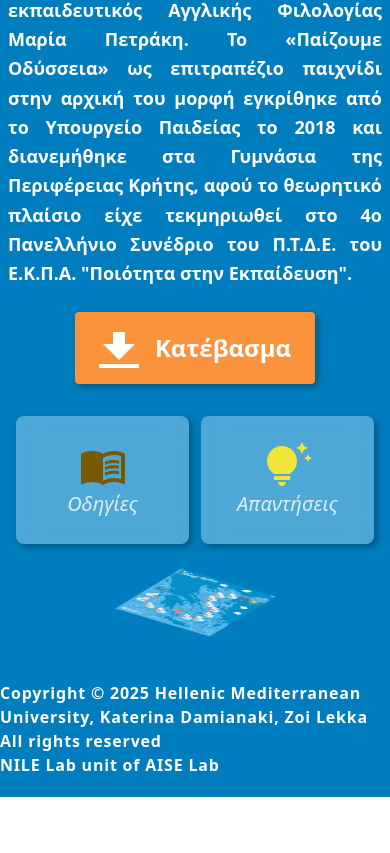
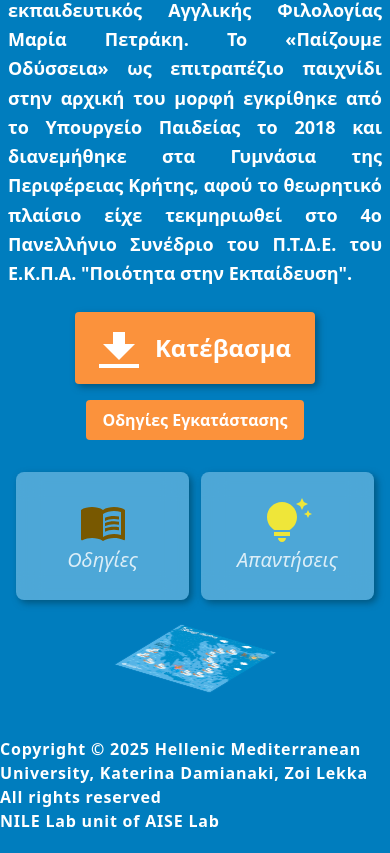
Before and after one commit to Sophie-Mat/OdysseyLandingPage, a React (Vite) app: page / in a window 390 px wide. Shown: the part 1365-2218 px from the top of the page. Before the commit the page ends 2162 px from the top, so only its background shows below. Built offline with nearby package versions, Linux system fonts and the light colour scheme.

Commit message:
Added instructions button

```diff
--- a/src/App.jsx
+++ b/src/App.jsx
@@ -103,12 +103,12 @@ function App() {
           </div>
 
           {/* Button Section */}
-          <div className="flex md:w-3/5 w-full items-center justify-center">
+          <div className="flex flex-col md:w-3/5 w-full items-center justify-center">
             <button
               // onClick={() => handleClick(text('downloadLink'))}
               onClick={handleDownload}
               className="bg-orange-400 hover:bg-orange-100 text-white hover:text-regal-blue font-bold py-4 px-6 md:py-6 md:px-12 rounded
-        inline-flex items-center justify-center shadow-[3px_3px_7px_rgba(0,70,100,0.7)] transition-all duration-200 ease-in-out"
+              inline-flex items-center justify-center shadow-[3px_3px_7px_rgba(0,70,100,0.7)] transition-all duration-200 ease-in-out"
             >
               <svg
                 className="fill-current w-10 h-10 md:w-16 md:h-16"
@@ -121,6 +121,21 @@ function App() {
                 {text('downloadButtonText')}
               </span>
             </button>
+            {/* Installation Guide */}
+            {text('instalationGuide') !== "NULL" && (
+              <button
+                className="mt-4 bg-orange-400 hover:bg-orange-100 text-white hover:text-regal-blue font-semibold py-2 px-4 rounded shadow transition-all duration-200 outline-none border-none"
+                onClick={() => {
+                  setModalMenu(null);
+                  setModalTitle(text('installationText'));
+                  setPdfUrl(text('instalationGuide'));
+                  setModalOpen(true);
+                }}
+                style={{ boxShadow: "none" }}
+              >
+                {text('installationText')}
+              </button>
+            )}
           </div>
         </div>
       </div>
@@ -161,15 +176,8 @@ function App() {
                   <button
                     className="bg-blue-200 hover:bg-blue-300 text-black font-bold py-2 px-4 rounded"
                     onClick={() => setPdfUrl(text('instructionsHighLink'))}
-                    disabled={language === 'en'}
                   >
                     {text('instructionsHighText')}
-                  </button>
-                  <button
-                    className="bg-blue-200 hover:bg-blue-300 text-black font-bold py-2 px-4 rounded"
-                    onClick={() => setPdfUrl(text('instalationGuide'))}
-                  >
-                    {text('installationText')}
                   </button>
                 </div>
               )}
@@ -184,7 +192,6 @@ function App() {
                   <button
                     className="bg-green-200 hover:bg-green-300 text-black font-bold py-2 px-4 rounded"
                     onClick={() => setPdfUrl(text('answersHighLink'))}
-                    disabled={language === 'en'}
                   >
                     {text('answersHighText')}
                   </button>
```
